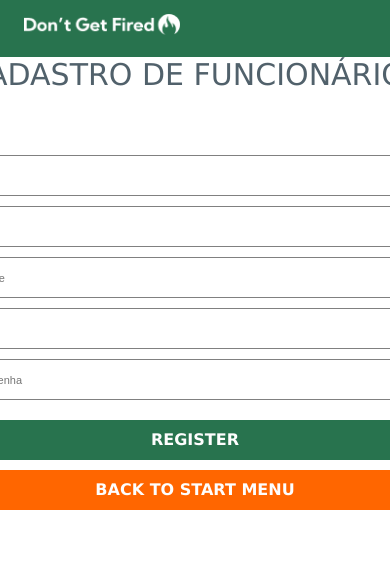
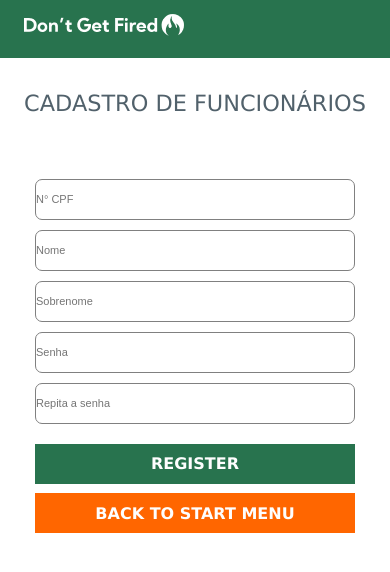
Before and after one commit to Mschirmann/dontgetfired, a Django app: page /rh/user/register in a window 390 px wide; the page is wider, and only the part inside the window is pictured. Shown: the top 572 px of that part. Run offline with Django 3.2, Linux system fonts and the light colour scheme.

Commit message:
adicionando responsividade nas páginas

```diff
--- a/pi3a/rh/static/rh/css/style_global.css
+++ b/pi3a/rh/static/rh/css/style_global.css
@@ -39,13 +39,6 @@
   flex-direction: column;
 }
 
-.section__form_register {
-  display: flex;
-  flex-direction: column;
-  justify-content: center;
-  align-items: center;
-}
-
 
 .register__form__input {
   font-size: 11px;
--- a/pi3a/rh/static/rh/css/style_login.css
+++ b/pi3a/rh/static/rh/css/style_login.css
@@ -80,6 +80,14 @@ margin-top: 22.5px;
   width: 4.9375rem;
 }
 
+input::placeholder {
+  background-image: none;
+}
+
+input:focus-visible {
+  background-image: none;
+}
+
 @media only screen and (max-width: 540px) {
   * {
     margin: 0;
@@ -112,7 +120,6 @@ margin-top: 22.5px;
     height: 1.5rem;
   }
 
-
   img {
     width: 40%;
   }
--- a/pi3a/rh/static/rh/css/style_register.css
+++ b/pi3a/rh/static/rh/css/style_register.css
@@ -1,3 +1,30 @@
 .teste {
     display: flex;
   }
+
+.section__form_register {
+    margin-top: 4rem;
+    display: flex;
+    flex-direction: column;
+    justify-content: center;
+    align-items: center;
+  }
+
+  @media (max-width: 560px) {
+
+    #titulo_registro_form {
+      font-size: 1.4rem;
+    }
+
+    .section__form_register {
+      margin-top: 2rem;
+    }
+
+    .register__form__input {
+      width: 20rem;
+    }
+
+    .btn {
+      width: 20rem;
+    }
+  }
--- a/pi3a/rh/templates/rh/user_register.html
+++ b/pi3a/rh/templates/rh/user_register.html
@@ -9,7 +9,7 @@
 <!-- load static files -->
 
 <link rel="stylesheet" href="{% static 'rh/css/style_global.css' %}">
-<link rel="stylesheet" href="{% static 'rh/css/style_login.css' %}">
+<!-- <link rel="stylesheet" href="{% static 'rh/css/style_login.css' %}"> -->
 <link rel="stylesheet" href="{% static 'rh/css/style_register.css' %}">
 
 <div class="section__form_register">
```
Also changed, not shown: pi3a/rh/static/rh/css/style_user_home.css (+41 -7 lines).
